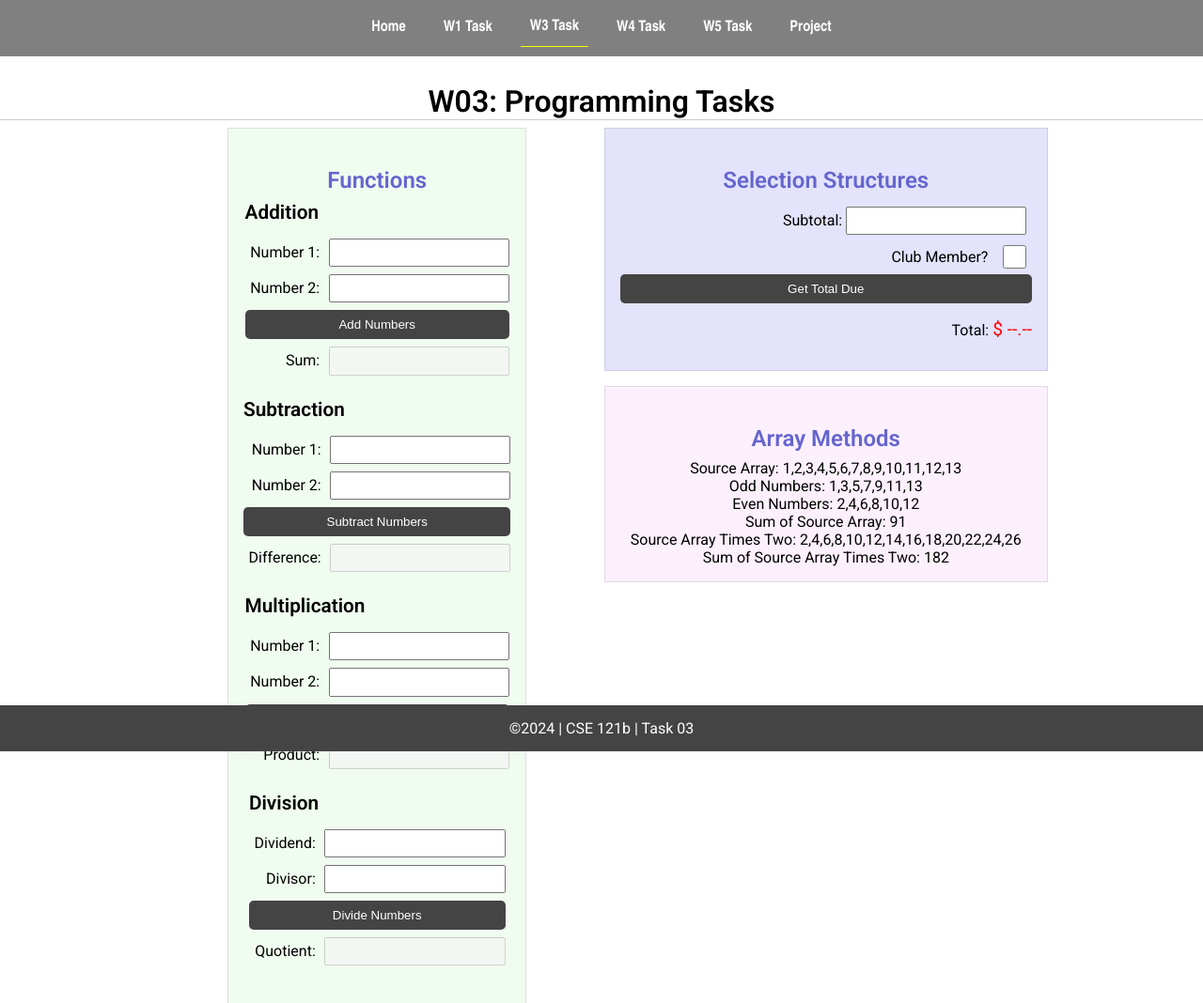
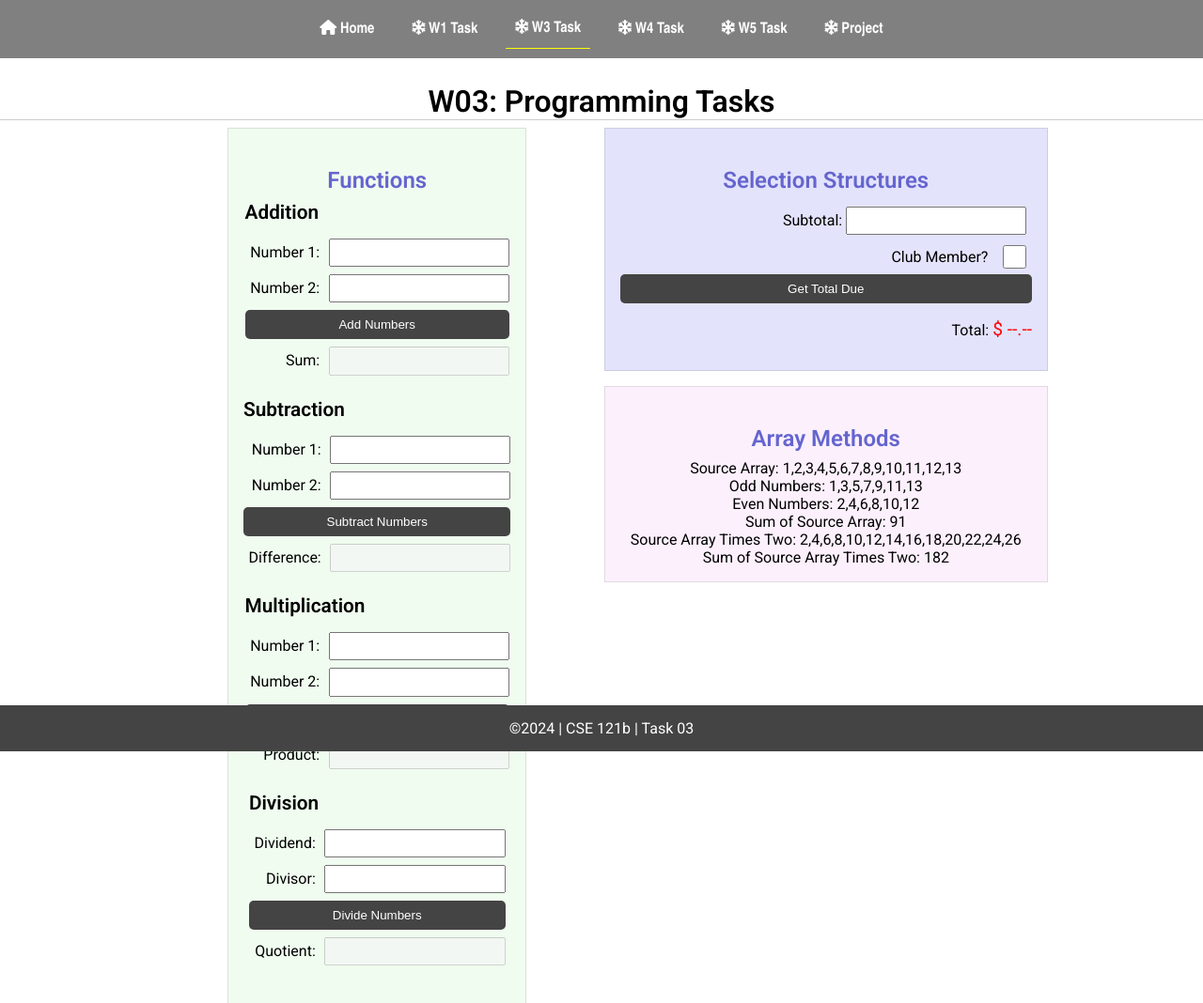
Before and after one commit to Proffvintage/cse121b, a plain HTML site: page w03-task.html in a window 1280 px wide. Shown: the top 1068 px of the page at 94% size. Drawn offline with Linux system fonts and the light colour scheme.

Commit message:
Add files via upload

```diff
--- a/styles/main.css
+++ b/styles/main.css
@@ -1,3 +1,4 @@
+@import url("https://use.fontawesome.com/releases/v6.5.1/css/all.css");
 /* Universal Selector */
 * {
     margin: 0;
--- a/w03-task.html
+++ b/w03-task.html
@@ -16,12 +16,12 @@
     <nav>
         <ul id="menu">
             <li><a id="toggleMenu">&equiv;</a></li>
-            <li><a href="index.html">Home</a></li>
-            <li><a href="w01-task.html">W1 Task</a></li>
-            <li><a href="w03-task.html" class="active">W3 Task</a></li>
-            <li><a href="w04-task.html">W4 Task</a></li>
-            <li><a href="w05-task.html">W5 Task</a></li>
-            <li><a href="project.html">Project</a></li>
+            <li><a href="index.html"><i class="fa-solid fa-house"></i> Home</a> </li>
+            <li><a href="w01-task.html"><i class="fa-solid fa-snowflake"></i>  W1 Task</a></li>
+            <li><a href="w03-task.html" class="active"><i class="fa-solid fa-snowflake"></i>  W3 Task</a></li>
+            <li><a href="w04-task.html"><i class="fa-solid fa-snowflake"></i>  W4 Task</a></li>
+            <li><a href="w05-task.html"><i class="fa-solid fa-snowflake"></i>  W5 Task</a></li>
+            <li><a href="project.html"><i class="fa-solid fa-snowflake"></i>  Project</a></li>
         </ul>
     </nav>>
     <header>
```
Also changed, not shown: index.html (+7 -6 lines), w04-task.html (+6 -6 lines).
